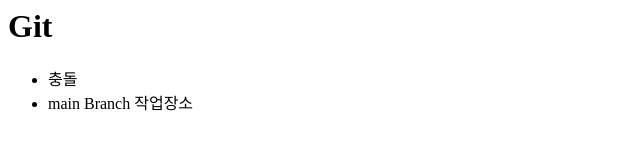
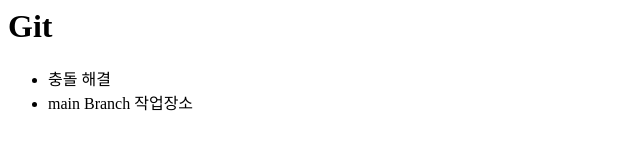
Before and after one commit to 2222nr/git-work, a plain HTML site: page index.html in a window 1280 px wide. Shown: the full height of the page, 0-640 px from the left. Drawn offline with Linux system fonts and the light colour scheme.

Commit message:
#new-work - 충돌 해결

```diff
--- a/index.html
+++ b/index.html
@@ -4,7 +4,7 @@
       <h1>Git</h1>
     </header>
     <ul>
-      <li>충돌</li>
+      <li>충돌 해결</li>
       <li>main Branch 작업장소</li>
     </ul>
     <head>
```
